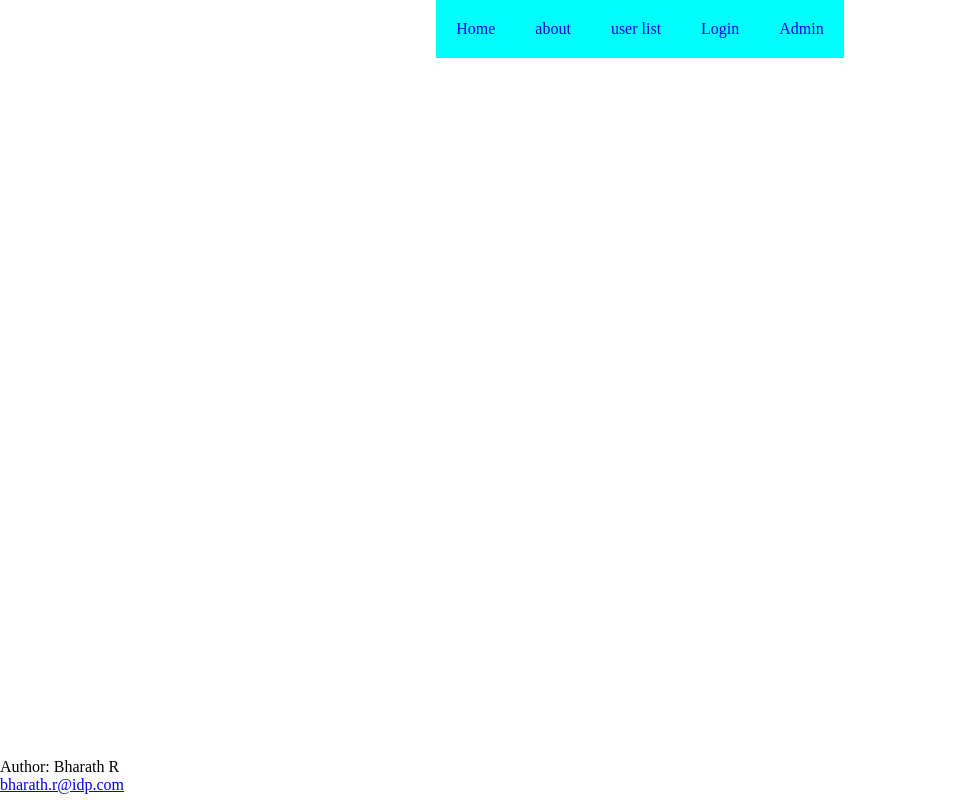
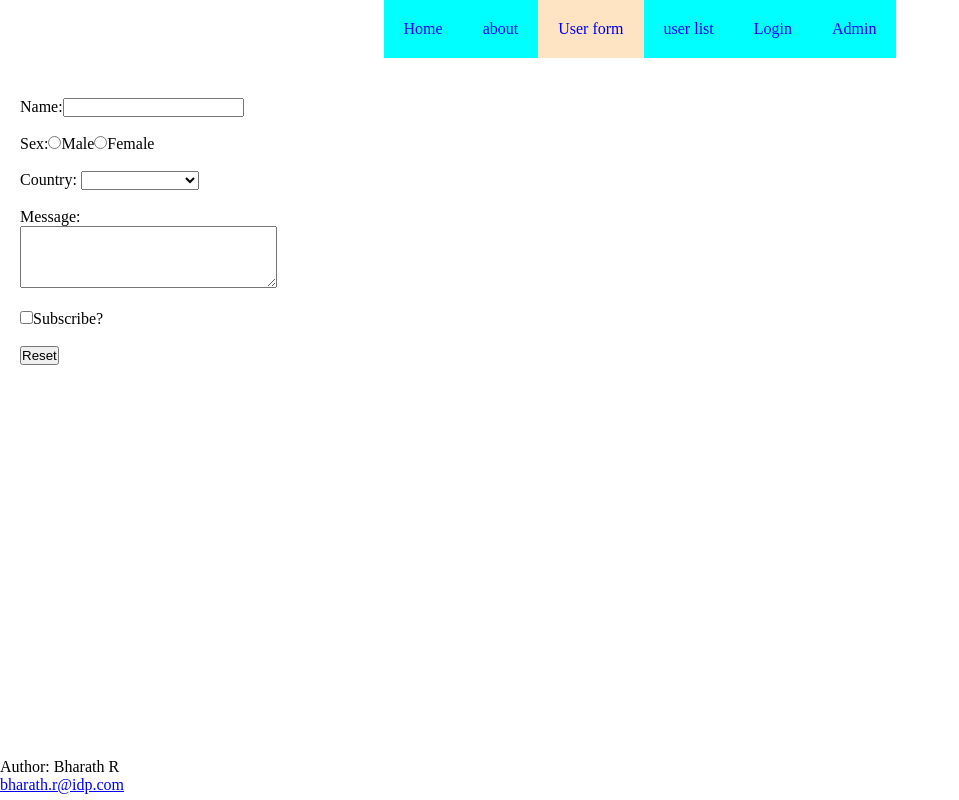
Before and after one commit to RSBHARATHRS/angular-api-calls, an Angular app: page /userForm in a window 1280 px wide. Before the commit this address led to /. Shown: the whole page, without its empty margins (0-959 px from the left). Built offline with nearby package versions, Linux system fonts and the light colour scheme.

Commit message:
user form

```diff
--- a/src/app/app-routing.module.ts
+++ b/src/app/app-routing.module.ts
@@ -4,6 +4,7 @@ import { HttpClientModule } from '@angular/common/http';
 import { AuthGuard } from './guards/auth.guard';
 import { HomeComponent } from './pages/home/home.component';
 import { DeactivateGuard } from './guards/deactivate.guard';
+import { UserFormComponent } from './pages/user-form/user-form.component';
 // import { BlogsComponent } from './pages/home/blogs/blogs.component';
 // import { NewsComponent } from './pages/home/news/news.component';
 // import { ArticlesComponent } from './pages/home/articles/articles.component';
@@ -17,7 +18,6 @@ const routes: Routes = [
   {
     path: "home",
     component: HomeComponent,
-    canDeactivate: [DeactivateGuard],
     loadChildren: () => import('./pages/home/home.module').then(m => m.HomeModule)
   },
   {
@@ -26,7 +26,7 @@ const routes: Routes = [
   },
   {
     path: 'user-list',
-    canLoad: [AuthGuard],
+    // canLoad: [AuthGuard],
     loadChildren: () => import('./pages/user-list/user-list.module').then(m => m.UserListModule)
   },
   {
@@ -37,6 +37,12 @@ const routes: Routes = [
   {
     path: 'login',
     loadChildren: () => import('./pages/login/login.module').then(m => m.LoginModule),
+  },
+  {
+    path: 'userForm',
+    // component: UserFormComponent,
+    loadChildren: () => import('./pages/user-form/user-form.module').then(m => m.UserFormModule),
+
   }
 ];
 
--- a/src/app/components/header/header.component.html
+++ b/src/app/components/header/header.component.html
@@ -2,6 +2,7 @@
     <div class="nav-ctrl">
         <a [routerLink]="['/home']" routerLinkActive="router-link-active">Home</a>
         <a [routerLink]="['/about']" routerLinkActive="router-link-active">about</a>
+        <a [routerLink]="['/userForm']" routerLinkActive="router-link-active">User form</a>
         <a [routerLink]="['/user-list']" routerLinkActive="router-link-active">user list</a>
         <a [routerLink]="['/login']" routerLinkActive="router-link-active">Login</a>
         <a [routerLink]="['/admin']" routerLinkActive="router-link-active">Admin</a>
--- a/src/app/guards/auth.guard.ts
+++ b/src/app/guards/auth.guard.ts
@@ -1,21 +1,29 @@
 import { Injectable } from '@angular/core';
-import { ActivatedRouteSnapshot, CanActivate, CanDeactivate, CanLoad, Route, Router, RouterStateSnapshot, UrlSegment, UrlTree } from '@angular/router';
+import { ActivatedRouteSnapshot, CanActivate, CanActivateChild, CanDeactivate, CanLoad, Route, Router, RouterStateSnapshot, UrlSegment, UrlTree } from '@angular/router';
 import { Observable } from 'rxjs';
 import { HomeComponent } from '../pages/home/home.component';
 
 @Injectable({
   providedIn: 'root'
 })
-export class AuthGuard implements CanActivate, CanLoad  {
+export class AuthGuard implements CanActivate, CanLoad, CanActivateChild  {
 
   constructor(private router: Router) { }
+
+  canActivateChild(childRoute: ActivatedRouteSnapshot, state: RouterStateSnapshot): boolean | UrlTree | Observable<boolean | UrlTree> | Promise<boolean | UrlTree> {
+    if (localStorage.getItem("login")) {
+      return true;
+    } else {
+      console.log(this.router.parseUrl('/login'), "tree")
+      return this.router.parseUrl('/login');
+    }
+  }
 
   canLoad(route: Route, segments: UrlSegment[]): boolean | UrlTree | Observable<boolean | UrlTree> | Promise<boolean | UrlTree> {
     console.log("can load")
     if (localStorage.getItem("login")) {
       return true;
     } else {
-
       return false;
     }
   }
--- a/src/app/guards/deactivate.guard.ts
+++ b/src/app/guards/deactivate.guard.ts
@@ -2,18 +2,24 @@ import { Injectable } from '@angular/core';
 import { ActivatedRouteSnapshot, CanDeactivate, RouterStateSnapshot, UrlTree } from '@angular/router';
 import { Observable } from 'rxjs';
 import { HomeComponent } from '../pages/home/home.component';
+import { UserFormComponent } from '../pages/user-form/user-form.component';
 
 @Injectable({
   providedIn: 'root'
 })
 export class DeactivateGuard implements CanDeactivate<any> {
   canDeactivate(
-    component: HomeComponent,
+    component: UserFormComponent,
     currentRoute: ActivatedRouteSnapshot,
     currentState: RouterStateSnapshot,
     nextState?: RouterStateSnapshot): Observable<boolean | UrlTree> | Promise<boolean | UrlTree> | boolean | UrlTree {
-    return component.canExit();
-    return false;
+      if(component.canDeactivate()) {
+        return true;
+      } else {
+        alert("Save your changes");
+        return false;
+      }
+    // return component.canDeactivate();
   }
 
 }
--- a/src/app/pages/home/home-routing.module.ts
+++ b/src/app/pages/home/home-routing.module.ts
@@ -5,12 +5,14 @@ import { DeactivateGuard } from 'src/app/guards/deactivate.guard';
 import { BlogsComponent } from './blogs/blogs.component';
 import { NewsComponent } from './news/news.component';
 import { ArticlesComponent } from './articles/articles.component';
+import { AuthGuard } from 'src/app/guards/auth.guard';
 
 const routes: Routes = [
   {
     path: '',
     // canActivateChild: [],
     // component: HomeComponent,
+    canActivateChild: [AuthGuard],
     children: [
       // {
       //   path: "",
@@ -18,10 +20,12 @@ const routes: Routes = [
       // },
       {
         path: "blogs",
+        // canActivate: [AuthGuard],
         component: BlogsComponent
       },
       {
         path: "news",
+        // canActivate: [AuthGuard],
         component: NewsComponent,
       },
       {
--- /dev/null
+++ b/src/app/pages/user-form/user-form-routing.module.ts
@@ -0,0 +1,16 @@
+import { NgModule } from '@angular/core';
+import { RouterModule, Routes } from '@angular/router';
+import { UserFormComponent } from './user-form.component';
+import { DeactivateGuard } from 'src/app/guards/deactivate.guard';
+
+const routes: Routes = [{
+  path: '',
+  component: UserFormComponent,
+  canDeactivate: [DeactivateGuard]
+}];
+
+@NgModule({
+  imports: [RouterModule.forChild(routes)],
+  exports: [RouterModule]
+})
+export class UserFormRoutingModule { }
--- /dev/null
+++ b/src/app/pages/user-form/user-form.component.html
@@ -0,0 +1,27 @@
+<form [formGroup]="userForm">
+    <label for="name">Name:</label>
+    <input type="text" name="name" formControlName="name"><br><br>
+
+    <label for="sex">Sex:</label>
+    <input type="radio" name="sex" formControlName="sex" id="male" value="male">
+
+    <label for="male">Male</label>
+    <input type="radio" name="sex" id="female" value="female">
+    <label for="female">Female</label> <br><br>
+
+    <label for="country">Country: </label>
+    <select name="country" id="country" formControlName="country">
+        <option>Select an option</option>
+        <option value="nepal">Nepal</option>
+        <option value="usa">USA</option>
+        <option value="australia">Australia</option>
+    </select><br><br>
+
+    <label for="message">Message:</label><br>
+    <textarea name="message" id="message" cols="30" rows="4" formControlName="message"></textarea><br><br>
+
+    <input type="checkbox" name="newsletter" id="newsletter">
+    <label for="newsletter">Subscribe?</label><br><br>
+
+    <input type="reset" value="Reset" (click)="reset()">
+</form>
--- /dev/null
+++ b/src/app/pages/user-form/user-form.component.ts
@@ -0,0 +1,35 @@
+import { Component, OnInit } from '@angular/core';
+import { FormControl, FormGroup } from '@angular/forms';
+
+@Component({
+  selector: 'app-user-form',
+  templateUrl: './user-form.component.html',
+  styleUrls: ['./user-form.component.scss']
+})
+
+export class UserFormComponent implements OnInit {
+
+  userForm: FormGroup<any> = new FormGroup({
+    name: new FormControl(''),
+    sex: new FormControl(''),
+    country: new FormControl(''),
+    message: new FormControl(''),
+  })
+
+  constructor() {
+
+  }
+
+  ngOnInit(): void {
+
+  }
+
+  reset() {
+    this.userForm.reset();
+  }
+
+  canDeactivate() {
+    return !this.userForm.dirty;
+  }
+
+}
--- a/src/app/pages/user-list/user-list.component.html
+++ b/src/app/pages/user-list/user-list.component.html
@@ -1,7 +1,4 @@
-<p>User list page</p>
-<!-- <div *ngIf="10 < 20">
-    Hi
-</div>
+<h1>User list</h1>
 
 <div *ngFor="let item of userList;let idx = index; let odd = odd; let even = even">
     <div [ngClass]="odd ? 'odd' : 'even'">
@@ -10,16 +7,8 @@
         <p>user name : {{item?.first_name}}</p>
         user {{item | json}}
         <div [ngClass] = "{'border': odd, 'border-red' : even }">{{item?.first_name}}</div>
-
     </div>
 </div>
 
 
 <span [ngStyle] = "{'background-color': 'blue'}"> ngStyle</span>
-
-<div *ngIf="(data | async) as data">
-    {{data | json}}
-</div> -->
-
-
-<p>{{"data" | custopmPipe}}</p>
--- a/src/app/pages/user-list/user-list.component.ts
+++ b/src/app/pages/user-list/user-list.component.ts
@@ -17,10 +17,10 @@ export class UserListComponent {
   }
 
   getUserList() {
-    this.data = this.apiService.getUserList();
-    // .subscribe((res) => {
-    //   this.userList = res?.data;
-    //   console.log(this.userList, "user list");
-    // })
+    this.data = this.apiService.getUserList()
+    .subscribe((res) => {
+      this.userList = res?.data;
+      console.log(this.userList, "user list");
+    })
   }
 }
```
Also changed, not shown: src/app/pages/user-form/user-form.module.ts (added, +19 -0 lines), src/app/pages/user-form/user-form.component.scss (added), 1 other file (tests, documents, lock files or other folders).
